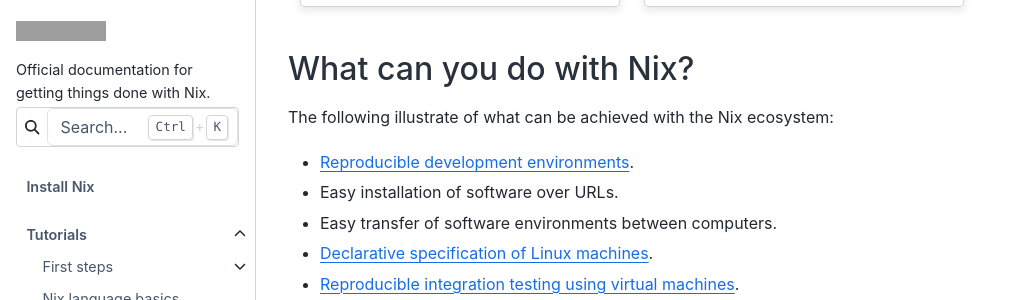
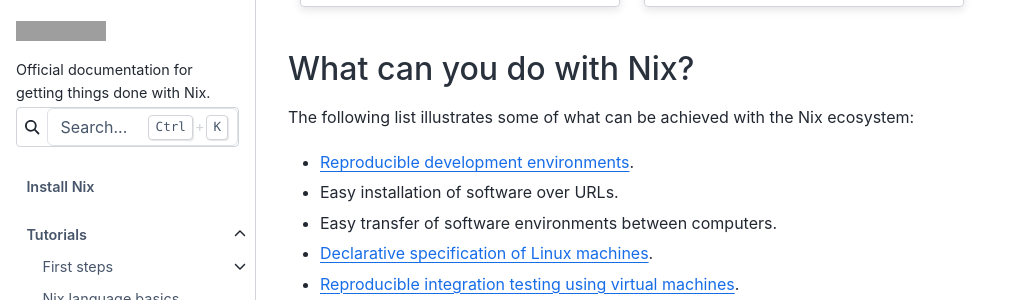
Before and after one commit to NixOS/nix.dev, a Sphinx documentation site: the page built from source/index.md, in a window 1280 px wide and 900 px high, scrolled down 331 px, cut to the strip 153-453 px from the top of the window. Shown: the whole strip, without its empty margins (0-1011 px from the left). Built offline with Sphinx 7.4.7 and the Sphinx Book theme 1.1.4, drawn with Linux system fonts in a browser that asks for light colours; grey boxes are pictures that could not be loaded.

Commit message:
Fix a small grammar issue on index.md (#945)

```diff
--- a/source/index.md
+++ b/source/index.md
@@ -52,7 +52,7 @@
 
 ## What can you do with Nix?
 
-The following illustrate of what can be achieved with the Nix ecosystem:
+The following list illustrates some of what can be achieved with the Nix ecosystem:
 
 - {ref}`Reproducible development environments <ad-hoc-envs>`.
 - Easy installation of software over URLs.
```
